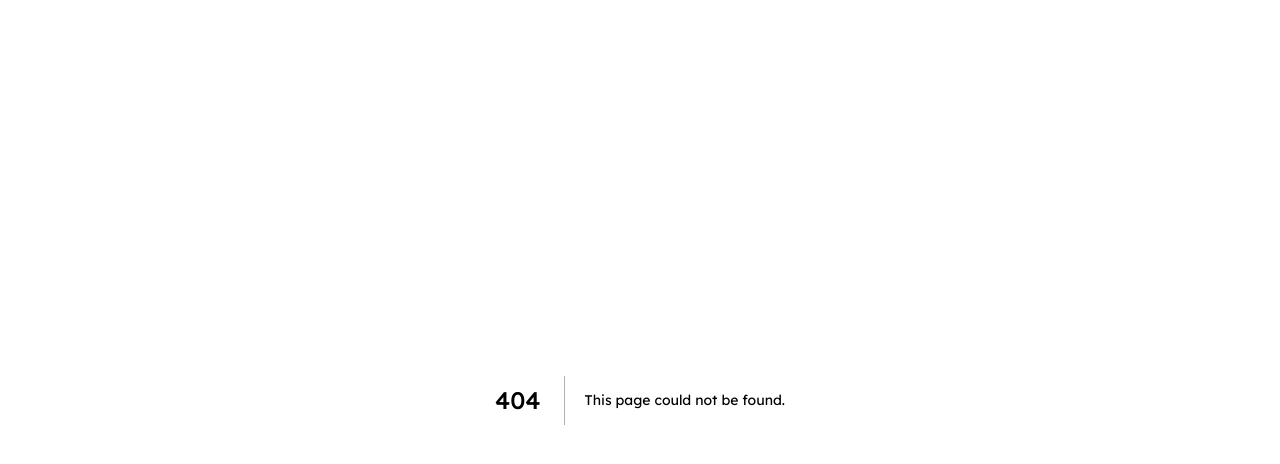
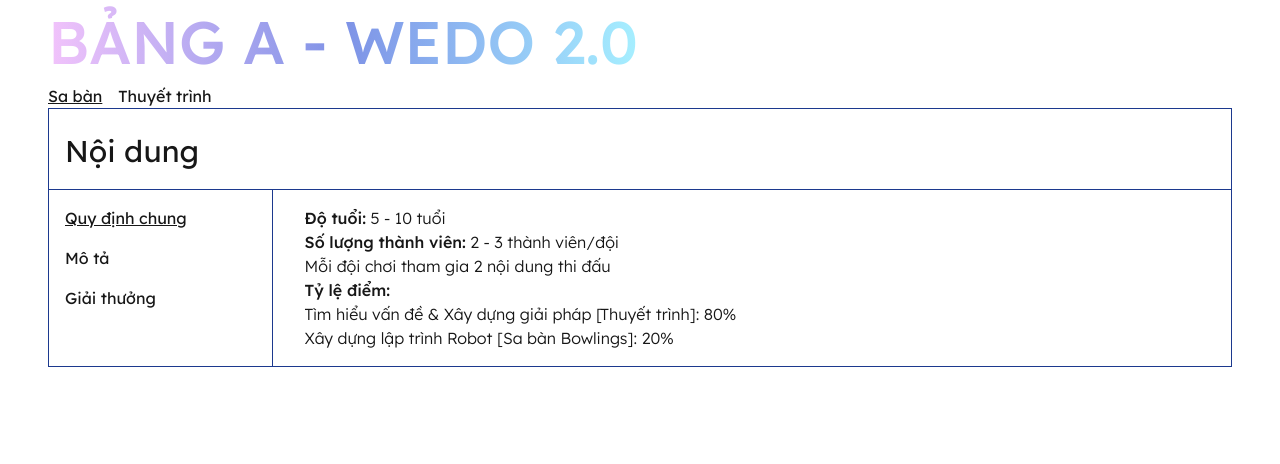
Before and after one commit to thiennbao/robocus, a Next.js app in the folder frontend/: page /challenges/1 in a window 1280 px wide. Before the commit this address had no page. Shown: the top 464 px of the page. Built offline with nearby package versions, Linux system fonts and the light colour scheme.

Commit message:
update to /challenges

```diff
--- /dev/null
+++ b/frontend/src/app/(site)/challenges/[id]/page.tsx
@@ -0,0 +1,193 @@
+import { Tabs } from "radix-ui";
+
+const Challenge = () => {
+  return (
+    <div className="max-w-[74rem] mx-auto">
+      <h1 className="gradient-text text-6xl font-medium">BẢNG A - WEDO 2.0</h1>
+
+      <Tabs.Root
+        defaultValue="tab1"
+        orientation="vertical"
+        className="flex flex-col"
+      >
+        <Tabs.List className="flex gap-4">
+          <Tabs.Trigger value="tab1" className="data-[state=active]:underline">
+            Sa bàn
+          </Tabs.Trigger>
+          <Tabs.Trigger value="tab2" className="data-[state=active]:underline">
+            Thuyết trình
+          </Tabs.Trigger>
+        </Tabs.List>
+        <Tabs.Content value="tab1">
+          <BangASaBan />
+        </Tabs.Content>
+
+        <Tabs.Content value="tab2">
+          <BangAThuyetTrinh />
+        </Tabs.Content>
+      </Tabs.Root>
+    </div>
+  );
+};
+
+export default Challenge;
+
+const BangASaBan = () => {
+  return (
+    <div className="border border-blue-900">
+      <h3 className="text-3xl mt-6 border-b border-blue-900 pb-5 px-4">Nội dung</h3>
+
+      <Tabs.Root
+        orientation="vertical"
+        defaultValue="tab3"
+        className="grid grid-cols-5 gap-4"
+      >
+        <Tabs.List className="flex flex-col items-start gap-4 [&>*]:text-left p-4 border-r border-blue-900 col-span-1">
+          <Tabs.Trigger value="tab3" className="data-[state=active]:underline">
+            Quy định chung
+          </Tabs.Trigger>
+          <Tabs.Trigger value="tab4" className="data-[state=active]:underline">
+            Mô tả
+          </Tabs.Trigger>
+          <Tabs.Trigger value="tab5" className="data-[state=active]:underline">
+            Giải thưởng
+          </Tabs.Trigger>
+        </Tabs.List>
+
+        <Tabs.Content value="tab3" className="col-span-4 p-4">
+          <p className="font-light">
+            <span className="font-medium">Độ tuổi:</span> 5 - 10 tuổi
+          </p>
+          <p className="font-light">
+            <span className="font-medium">Số lượng thành viên:</span> 2 - 3
+            thành viên/đội
+          </p>
+          <p className="font-light">Mỗi đội chơi tham gia 2 nội dung thi đấu</p>
+          <span className="font-medium">Tỷ lệ điểm:</span>
+          <ul>
+            <li>
+              <p className="font-light">
+                Tìm hiểu vấn đề & Xây dựng giải pháp [Thuyết trình]: 80%
+              </p>
+            </li>
+            <li>
+              <p className="font-light">
+                Xây dựng lập trình Robot [Sa bàn Bowlings]: 20%
+              </p>
+            </li>
+          </ul>
+        </Tabs.Content>
+        <Tabs.Content value="tab4" className="col-span-4  p-4">
+          Mô tả: Nhóm học sinh lắp ráp Robot, lập trình tham gia phần thi
+          Bowling. <br />
+          Dụng cụ thi đấu: LEGO WEDO 2.0, Máy tính bảng, Laptop. <br />
+          Quy định: <br />
+          <ul className="list-disc">
+            <li>
+              Kích thước Robot: không giới hạn <br />
+            </li>
+            <li>
+              Robot phải được tháo rời trước khi thi đấu. <br />
+            </li>
+            <li>
+              Chương trình lập trình có thể được chuẩn bị sẵn. <br />
+            </li>
+          </ul>
+          Luật chơi:
+          <ul className="list-disc">
+            <li>
+              Trước khi thi đấu chính thức, nhóm học sinh sẽ có thời gian lắp
+              ráp Robot.
+            </li>
+            <li>
+              Robot phải được đặt ngay sau vạch thi đấu và các bộ phận của Robot
+              (trừ dây điện) phải nằm sau vạch thi đấu theo góc nhìn từ trên
+              xuống.
+            </li>
+            <li>
+              Mỗi nhóm học sinh dùng máy tính bảng điều khiển Robot và thả banh
+              bowling.
+            </li>
+            <li>Điểm = Số trụ Bowling bị ngã.</li>
+          </ul>
+          Sa bàn thi đấu
+          <ul className="list-disc">
+            <li>Sa bàn có kích thước: 50 cm x 100 cm</li>
+            <li>
+              Vạch xuất phát là một thanh ngăn cách được lắp bằng LEGO có kích
+              thước X cm x Y cm x Z cm và được gắn cố định.
+            </li>
+            <li>
+              Có 10 trụ bowling được đặt tại các vị trí đánh dấu. Đường kính đáy
+              X cm. Chiều cao trụ Y cm
+            </li>
+          </ul>
+        </Tabs.Content>
+        <Tabs.Content value="tab5" className="col-span-4 p-4"></Tabs.Content>
+      </Tabs.Root>
+    </div>
+  );
+};
+
+const BangAThuyetTrinh = () => {
+  return (
+    <div className="border border-blue-900">
+      <h3 className="text-3xl mt-6 border-b border-blue-900 pb-5 px-4">Nội dung</h3>
+
+      <Tabs.Root
+        orientation="vertical"
+        defaultValue="tab3"
+        className="grid grid-cols-5 gap-4"
+      >
+        <Tabs.List className="flex flex-col items-start gap-4 [&>*]:text-left p-4 border-r border-blue-900 col-span-1">
+          <Tabs.Trigger value="tab3" className="data-[state=active]:underline">
+            Quy định chung
+          </Tabs.Trigger>
+          <Tabs.Trigger value="tab4" className="data-[state=active]:underline">
+            Mô tả
+          </Tabs.Trigger>
+          <Tabs.Trigger value="tab5" className="data-[state=active]:underline">
+            Giải thưởng
+          </Tabs.Trigger>
+        </Tabs.List>
+        <Tabs.Content value="tab3" className="col-span-4 p-4">
+          <p className="font-light">
+            <span className="font-medium">Độ tuổi:</span> 5 - 10 tuổi
+          </p>
+          <p className="font-light">
+            <span className="font-medium">Số lượng thành viên:</span> 2 - 3
+            thành viên/đội
+          </p>
+          <p className="font-light">Mỗi đội chơi tham gia 2 nội dung thi đấu</p>
+          <span className="font-medium">Tỷ lệ điểm:</span>
+          <ul>
+            <li>
+              <p className="font-light">
+                Tìm hiểu vấn đề & Xây dựng giải pháp [Thuyết trình]: 80%
+              </p>
+            </li>
+            <li>
+              <p className="font-light">
+                Xây dựng lập trình Robot [Sa bàn Bowlings]: 20%
+              </p>
+            </li>
+          </ul>
+        </Tabs.Content>
+        <Tabs.Content value="tab4" className="col-span-4 p-4">
+          Chủ đề: Animals <br />
+          Mô tả: Nhóm học sinh tìm hiểu ít nhất 2 loài động vật khác nhau và đưa
+          ra so sánh giữa chúng. Sản phẩm của nhóm là một mô hình và một poster
+          minh họa ý tưởng của nhóm. <br />
+          Dụng cụ thi đấu: Bao gồm nhưng không giới hạn LEGO WEDO 2.0, Máy tính
+          bảng, Laptop và các vật dụng khác. <br />
+          Quy định: <br />
+          Kích thước Mô hình: 50cm x 50cm <br />
+          Kích thước Poster: 80 cm x 120 cm <br />
+          Luật chơi: Nhóm học sinh thuyết trình cho Ban giám khảo về giải
+          pháp,mô hình và về poster của nhóm.
+        </Tabs.Content>
+        <Tabs.Content value="tab5" className="col-span-4 p-4"></Tabs.Content>
+      </Tabs.Root>
+    </div>
+  );
+};
--- /dev/null
+++ b/frontend/src/app/(site)/challenges/page.tsx
@@ -0,0 +1,37 @@
+import Header from "@/components/partials/header";
+import HeroImage from "@/components/partials/hero-image"
+import Overview from "@/components/partials/overview";
+import Spacer from "@/components/partials/spacer";
+
+const Challenges = () => {
+    const challengesData = [
+        {
+            name: "BẢNG A",
+            desc: "Lorem ipsum dolor sit amet consectetur adipisicing elit. Iusto quam quo dolorem repudiandae vero ipsa necessitatibus",
+            link: "/challenges/A",
+        },
+        {
+            name: "BẢNG B",
+            desc: "Lorem ipsum dolor sit amet consectetur adipisicing elit. Iusto quam quo dolorem repudiandae vero ipsa necessitatibus",
+            link: "/challenges/B",
+        },
+        {
+            name: "BẢNG C",
+            desc: "Lorem ipsum dolor sit amet consectetur adipisicing elit. Iusto quam quo dolorem repudiandae vero ipsa necessitatibus",
+            link: "/challenges/C",
+        }
+    ];
+
+    return (
+        <div className="max-w-[74rem] mx-auto">
+            <Header />
+            <HeroImage />
+
+            <Spacer />
+
+            <Overview />
+        </div>
+    )
+}
+
+export default Challenges;
--- /dev/null
+++ b/frontend/src/components/partials/hero-image.tsx
@@ -0,0 +1,13 @@
+const HeroImage = () => {
+  return (
+    <div className="h-[26rem] w-[98vw] relative left-[calc(-49vw+50%)] box-border">
+      <img
+        src="https://robocus.org/images/slider-image/test-02.jpg"
+        alt=""
+        className="h-full w-full object-cover rounded-md"
+      />
+    </div>
+  )
+}
+
+export default HeroImage;
```
